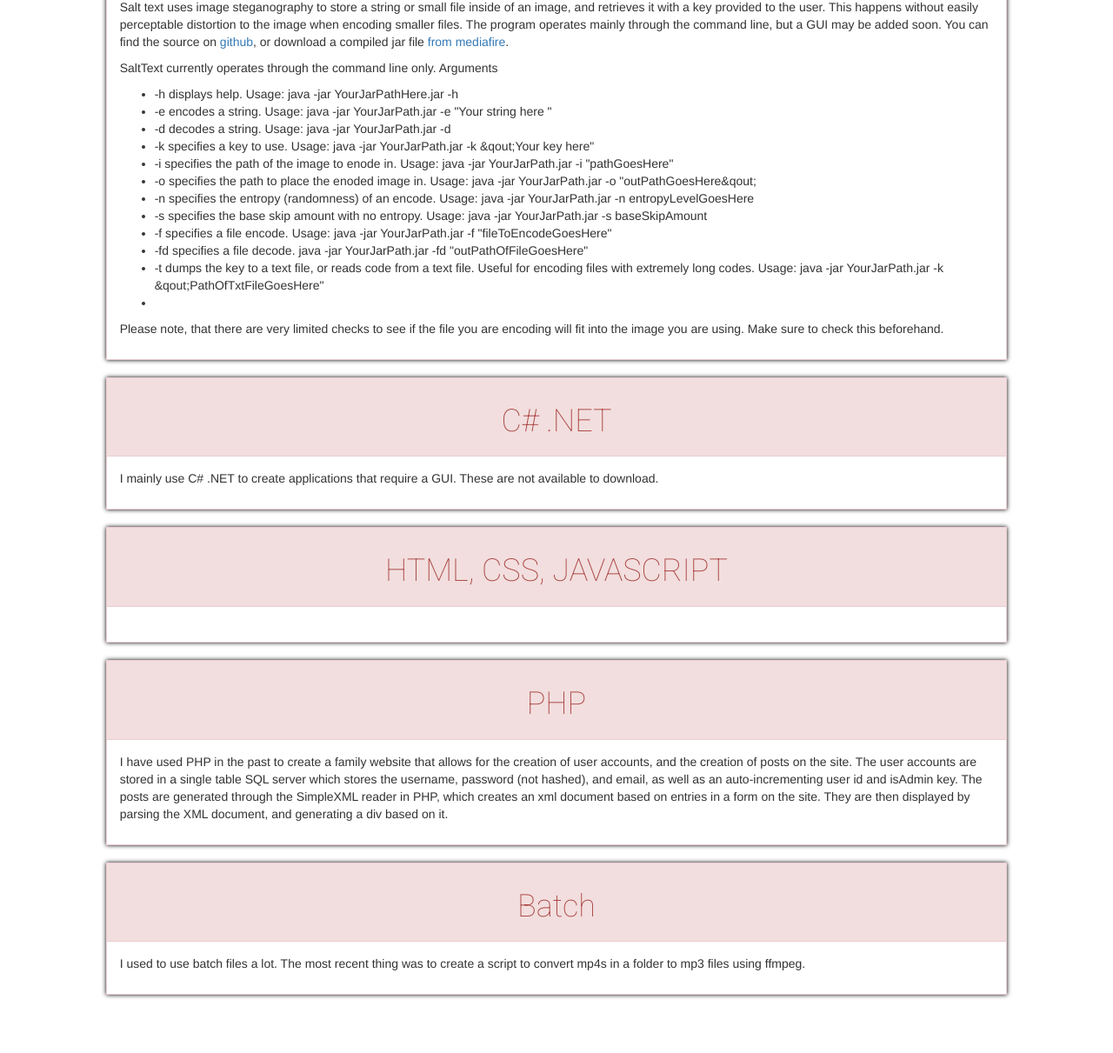
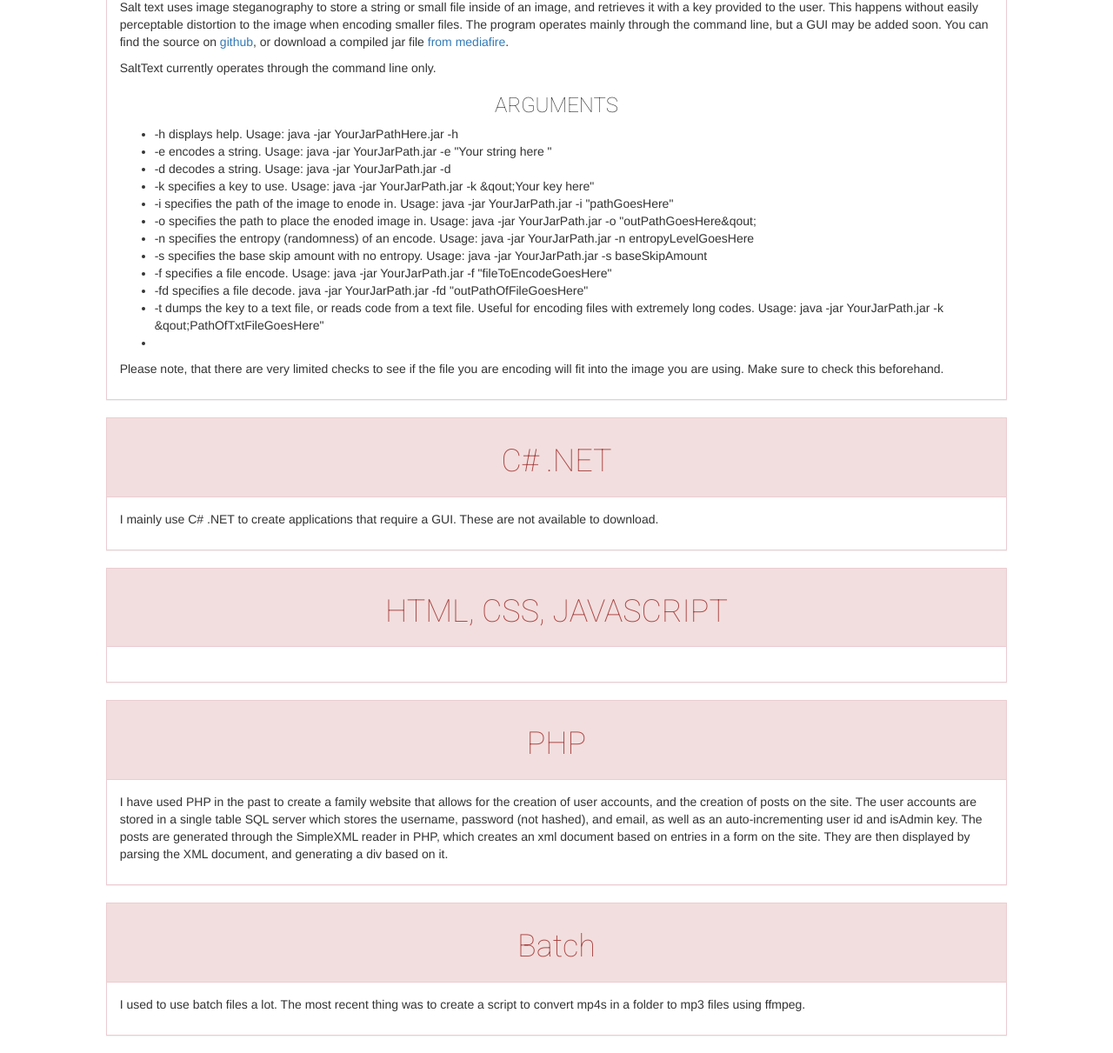
Before and after one commit to chrisco210/PersonalSite, a plain HTML site: page pages/programming.html in a window 1280 px wide. Shown: the part 436-1647 px from the top of the page at 87% size. Before the commit the page ends 1600 px from the top, so only its background shows below. Drawn offline with nearby package versions, Linux system fonts and the light colour scheme.

Commit message:
Removed shadows, fixed stuff:

```diff
--- a/pages/programming.html
+++ b/pages/programming.html
@@ -16,7 +16,7 @@
 		<div class="container-fluid">
 			<div class="row">
 				<div class="sharp-corner">
-					<div class="jumbotron sharp-corner shadow">
+					<div class="jumbotron sharp-corner">
 						<h1 class="thin-roboto text-center">PROGRAMMING</h1>
 					</div>
 				</div>
@@ -25,7 +25,7 @@
 			<section name="java">
 				<div class="row">
 					<div class="col-md-10 col-md-offset-1">
-						<div class="panel panel-danger panel-default sharp-corner shadow">
+						<div class="panel panel-danger panel-default sharp-corner">
 							<div class="sharp-corner">
 								<h1 class="thin-roboto text-center">JAVA</h1>
 							</div>
@@ -42,7 +42,7 @@
 								</p>
 								<p id="SaltTextDocs">
 									SaltText currently operates through the command line only.
-									<span class="big-roboto">Arguments</span>
+									<h3 class="thin-roboto text-center">ARGUMENTS</h3>
 									<ul>
 										<li>-h displays help.  Usage: java -jar YourJarPathHere.jar -h</li>
 										<li>-e encodes a string.  Usage: java -jar YourJarPath.jar -e &quot;Your string here &quot;</li>
@@ -68,7 +68,7 @@
 			<section name="csharp">
 				<div class="row">
 					<div class="col-md-10 col-md-offset-1">
-						<div class="panel panel-danger panel-default sharp-corner shadow">
+						<div class="panel panel-danger panel-default sharp-corner">
 							<div class="panel-heading sharp-corner">
 								<h1 class="thin-roboto text-center">C# .NET</h1>
 							</div>
@@ -84,7 +84,7 @@
 			<section name="web">
 				<div class="row">
 					<div class="col-md-10 col-md-offset-1">
-						<div class="panel panel-danger panel-default sharp-corner shadow">
+						<div class="panel panel-danger panel-default sharp-corner">
 							<div class="panel-heading sharp-corner">
 								<h1 class="thin-roboto text-center">HTML, CSS, JAVASCRIPT</h1>
 							</div>
@@ -100,7 +100,7 @@
 			<section name="php">
 				<div class="row">
 					<div class="col-md-10 col-md-offset-1">
-						<div class="panel panel-danger panel-default sharp-corner shadow">
+						<div class="panel panel-danger panel-default sharp-corner">
 							<div class="panel-heading sharp-corner">
 								<h1 class="thin-roboto text-center">PHP</h1>
 							</div>
@@ -119,7 +119,7 @@
 			<section name="batch">
 				<div class="row">
 					<div class="col-md-10 col-md-offset-1">
-						<div class="panel panel-danger panel-default sharp-corner shadow">
+						<div class="panel panel-danger panel-default sharp-corner">
 							<div class="panel-heading sharp-corner">
 								<h1 class="thin-roboto text-center">Batch</h1>
 							</div>
```
